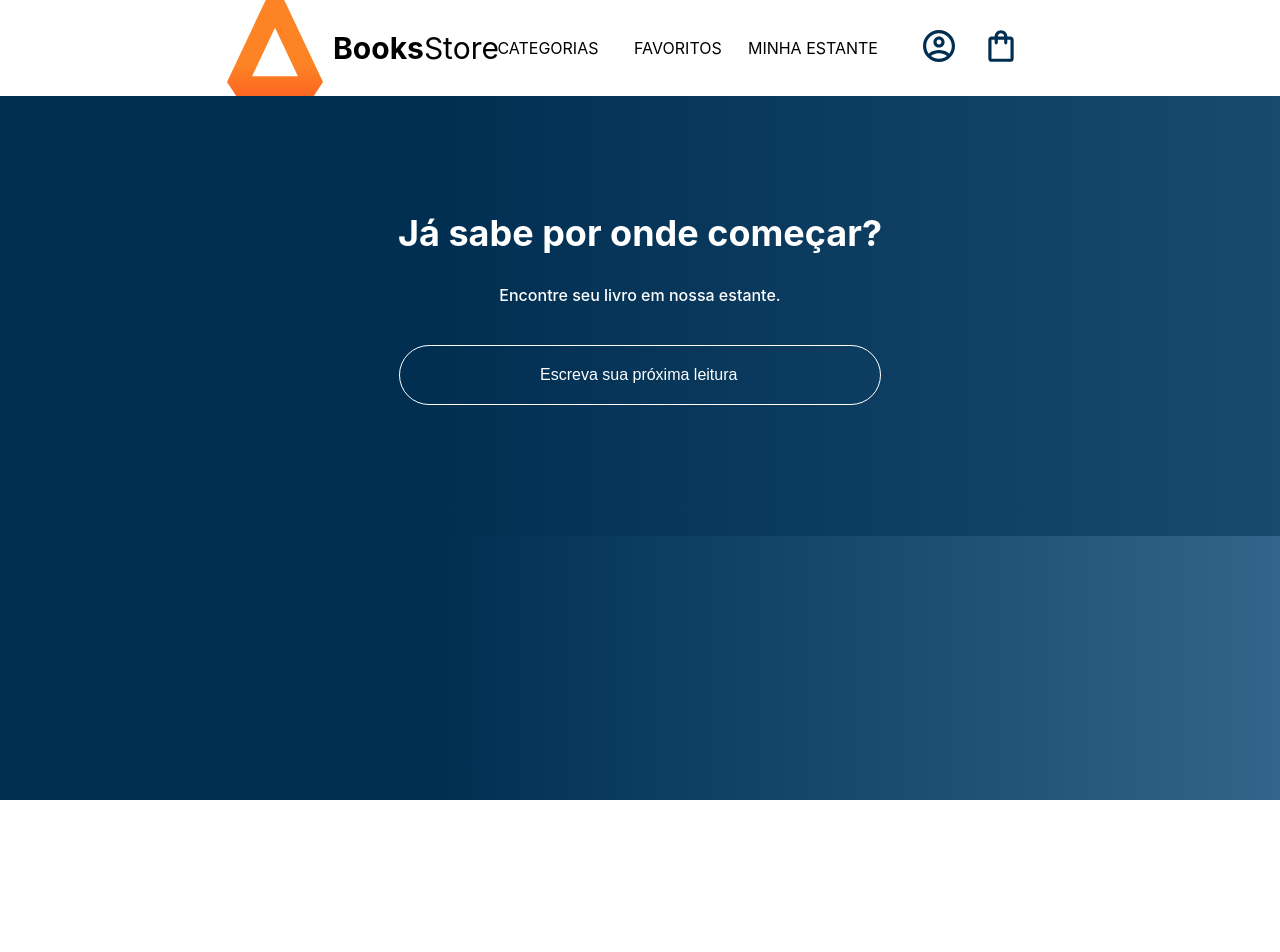
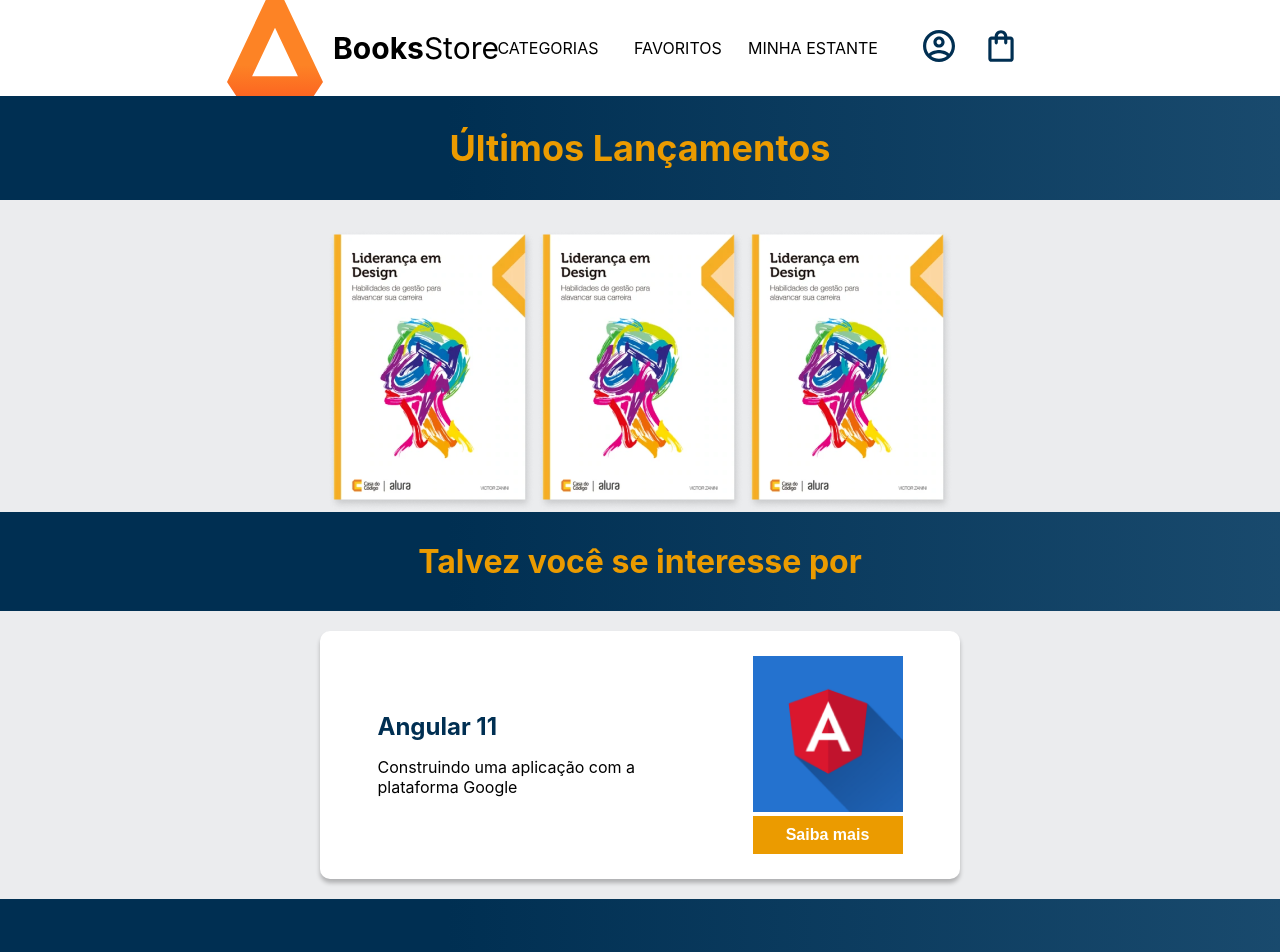
Before and after one commit to enzotonatto/book-store, a React (Create React App) app: page / in a window 1280 px wide. Shown: the top 952 px of the page. Before the commit the page ends 800 px from the top, so only its background shows below. Built offline with nearby package versions, Linux system fonts and the light colour scheme.

Commit message:
Adicionando últimos lançamentos

```diff
--- a/src/App.js
+++ b/src/App.js
@@ -1,17 +1,18 @@
 import Header from './componentes/Header';
 import Pesquisa from './componentes/Pesquisa';
+import UltimosLancamentos from './componentes/UltimosLancamentos';
 import styled from 'styled-components';
 
 const AppContainer =  styled.div`
         width: 100vw;
         height: 100vh;
-        background-image: linear-gradient(90deg, #002F52 35%, #326589);
 `
 
 function App() {
     return (
         <AppContainer>
             <Header/>
+            <UltimosLancamentos/>
             <Pesquisa/>
         </AppContainer>
   );
--- /dev/null
+++ b/src/componentes/CardRecomenda/index.js
@@ -0,0 +1,66 @@
+import styled from "styled-components"
+import { Titulo } from "../Titulo"
+
+const Card = styled.div`
+    align-items: center;
+    background-color: #FFF;
+    box-shadow: 0px 4px 4px rgba(0, 0, 0, 0.25);
+    border-radius: 10px;
+    display: flex;
+    margin: 0 auto;
+    max-width: 600px;
+    padding: 25px 20px;
+    justify-content: space-around;
+    width: 100%;
+    margin-top: 20px;
+`
+
+const Botao = styled.button`
+    background-color: #EB9B00;
+    color: #FFF;
+    padding: 10px 0px;
+    font-size: 16px;
+    border: none;
+    font-weight: 900;
+    display: block;
+    text-align: center;
+    width: 150px;
+    &:hover {
+        cursor: pointer;
+    }
+`
+
+const Descricao = styled.p`
+    max-width: 300px;
+`
+
+const Subtitulo = styled.h4`
+    color: #002F52;
+    font-size: 24px;
+    font-weight: bold;
+    margin: 15px 0;
+`
+
+const ImgLivro = styled.img`
+    width: 150px;
+`
+
+function CardRecomenda({titulo, subtitulo, descricao, img}) {
+    return (
+        <div>
+        <Titulo tamanhoFonte="32px" cor="#EB9B00" alinhamento="center">{titulo}</Titulo>
+        <Card>
+            <div>
+                <Subtitulo>{subtitulo}</Subtitulo>
+                <Descricao>{descricao}</Descricao>
+            </div>
+            <div>
+                <ImgLivro src={img}/>
+                <Botao>Saiba mais</Botao>
+            </div>
+        </Card>
+        </div>
+    )
+}
+
+export default CardRecomenda
--- a/src/componentes/Pesquisa/index.js
+++ b/src/componentes/Pesquisa/index.js
@@ -8,7 +8,7 @@
     color: #FFF;
     text-align: center;
     padding: 85px 0;
-    height: 270px;
+    height: 100%;
     width: 100%;
 `
 
@@ -59,7 +59,7 @@
             />
             { livrosPesquisados.map( livro => (
                 <Resultado>
-                    <img src={livro.src}/>
+                    <img src={livro.src} alt='livro'/>
                     <p>{livro.nome}</p>
                 </Resultado>
             )) }
--- /dev/null
+++ b/src/componentes/Titulo/index.js
@@ -0,0 +1,12 @@
+import styled from "styled-components"
+
+export const Titulo = styled.h2`
+    background-image: linear-gradient(90deg, #002F52 35%, #326589 165%);
+    width: 100%;
+    padding: 30px 0;
+    background-color: #FFF;
+    color: ${props => props.cor || '#000'};
+    font-size: ${props => props.tamanhoFonte || '18px'};
+    text-align: ${props => props.alinhamento || 'center'};
+    margin: 0;
+`
--- /dev/null
+++ b/src/componentes/UltimosLancamentos/dadosUltimosLancamentos.js
@@ -0,0 +1,7 @@
+import livro from '../../imagens/livro.png'
+
+export const livros = [
+    {nome: 'Liderança em Design', src: livro, id: 1},
+    {nome: 'Cangaceiro JavaScript', src: livro, id: 2},
+    {nome: 'Apache Kafka e Spring Boot', src: livro, id: 3}
+]
--- /dev/null
+++ b/src/componentes/UltimosLancamentos/index.js
@@ -0,0 +1,47 @@
+import { livros } from './dadosUltimosLancamentos'
+import { Titulo }  from '../Titulo'
+import CardRecomenda from '../CardRecomenda'
+import imagemLivro from '../../imagens/livro2.png'
+import styled from 'styled-components'
+
+
+const UltimosLancamentosContainer = styled.section`
+    background-color: #EBECEE;
+    padding-bottom: 20px;
+    display: flex;
+    flex-direction: column;
+`
+
+const NovosLivrosContainer = styled.div`
+    margin-top: 30px;
+    display: flex;
+    width: 100%;
+    justify-content: center;
+    cursor: pointer;
+`
+
+function UltimosLancamentos () {
+    return (
+        <UltimosLancamentosContainer>
+            <Titulo
+                cor='#EB9B00'
+                tamanhoFonte='36px'
+            >
+                Últimos Lançamentos
+            </Titulo>
+                <NovosLivrosContainer>
+                    {livros.map( livro => (
+                        <img src={livro.src} alt='livro'/>
+                    ))}
+                </NovosLivrosContainer>
+                <CardRecomenda
+                    titulo="Talvez você se interesse por"
+                    subtitulo="Angular 11"
+                    descricao="Construindo uma aplicação com a plataforma Google"
+                    img={imagemLivro}
+                />
+        </UltimosLancamentosContainer>
+    )
+}
+
+export default UltimosLancamentos
```
